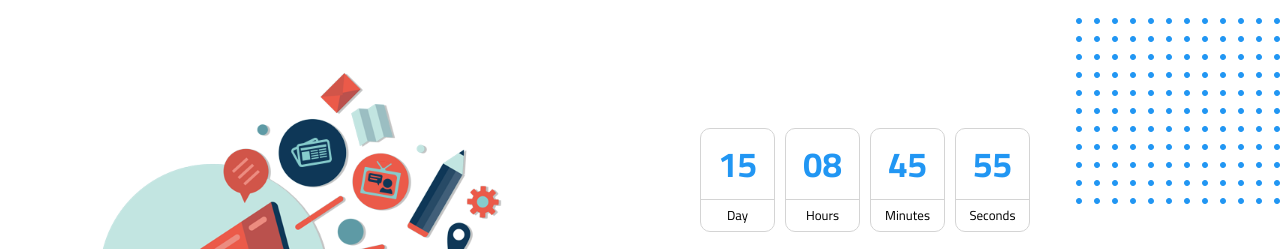
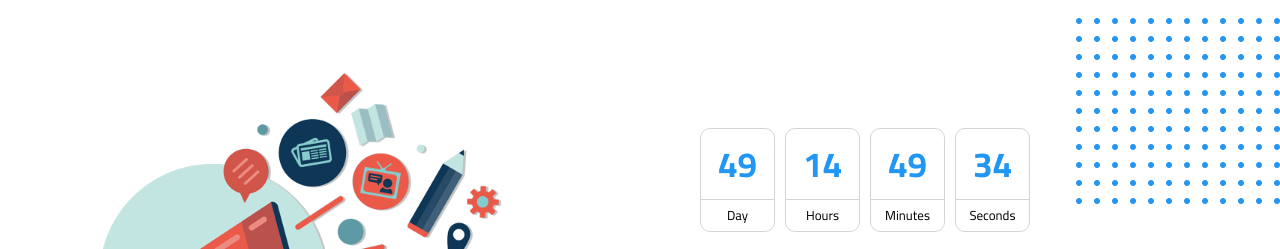
Before and after one commit to BawKh/Html-Css-Template-Three, a plain HTML site: page index.html in a window 1280 px wide. Shown: the part 9320-9569 px from the top of the page. Drawn offline with Linux system fonts and the light colour scheme.

Commit message:
Modify the count down Counter in the Events Section

```diff
--- a/index.html
+++ b/index.html
@@ -618,19 +618,19 @@
             <div class="info">
                 <div class="time">
                     <div class="unit">
-                        <span>15</span>
+                        <span class="days">15</span>
                         <span>Day</span>
                     </div>
                     <div class="unit">
-                        <span>08</span>
+                        <span class="hours">08</span>
                         <span>Hours</span>
                     </div>
                     <div class="unit">
-                        <span>45</span>
+                        <span class="minutes">45</span>
                         <span>Minutes</span>
                     </div>
                     <div class="unit">
-                        <span>55</span>
+                        <span class="seconds">55</span>
                         <span>Seconds</span>
                     </div>
 
--- a/main.js
+++ b/main.js
@@ -29,3 +29,37 @@ function StartCount(el) {
     }
   }, 2000 / goal);
 }
+
+let countdownDate = new Date(
+  `Nov 18 , ${new Date().getFullYear()} 23:59:59`
+).getTime();
+let counter = setInterval(() => {
+  // Get DAte Now
+  let DateNow = new Date().getTime();
+  // Find the deference between the date Now And CountDownDate
+  let DifferDate = countdownDate - DateNow;
+  // let Years = Math.floor(DifferDate / (1000 * 60 * 60 * 24 * 365));
+  // let Days = Math.floor(
+  //   (DifferDate % (1000 * 60 * 60 * 24 * 365)) / (1000 * 60 * 60 * 24)
+  // );
+  DifferDate < 0 ? d.setFullYear(new Date().getFullYear() + 1) : countdownDate;
+  const Days = Math.floor(DifferDate / (1000 * 60 * 60 * 24));
+  const Hours = Math.floor(
+    (DifferDate % (1000 * 60 * 60 * 24)) / (1000 * 60 * 60)
+  );
+  const Minutes = Math.floor((DifferDate % (1000 * 60 * 60)) / (1000 * 60));
+  const Seconds = Math.floor((DifferDate % (1000 * 60)) / 1000);
+  document.querySelector(
+    ".events .container .info .time .unit .days"
+  ).innerHTML = Days < 10 ? `0${Days}` : Days;
+  document.querySelector(
+    ".events .container .info .time .unit .hours"
+  ).innerHTML = Hours < 10 ? `0${Hours}` : Hours;
+  document.querySelector(
+    ".events .container .info .time .unit .minutes"
+  ).innerHTML = Minutes < 10 ? `0${Minutes}` : Minutes;
+  document.querySelector(
+    ".events .container .info .time .unit .seconds"
+  ).innerHTML = Seconds < 10 ? `0${Seconds}` : Seconds;
+  DifferDate--;
+}, 1000);
```
